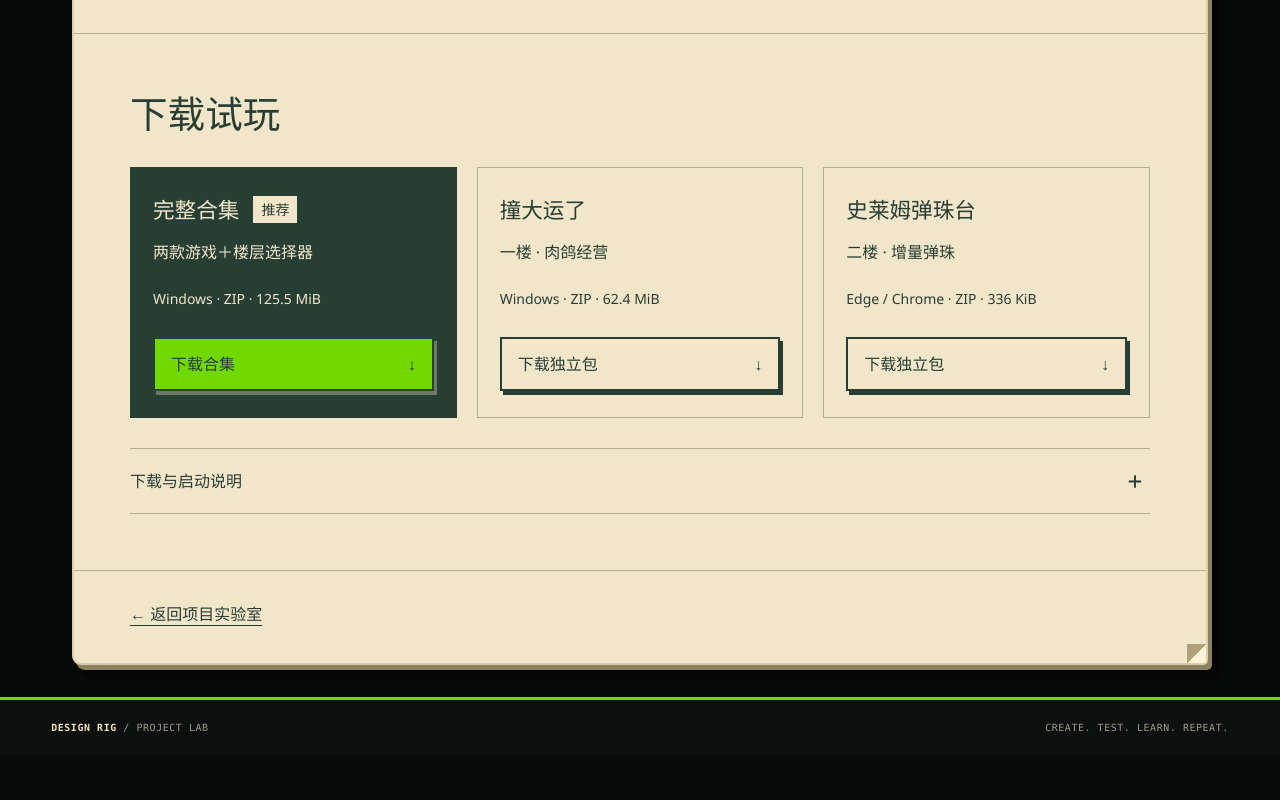
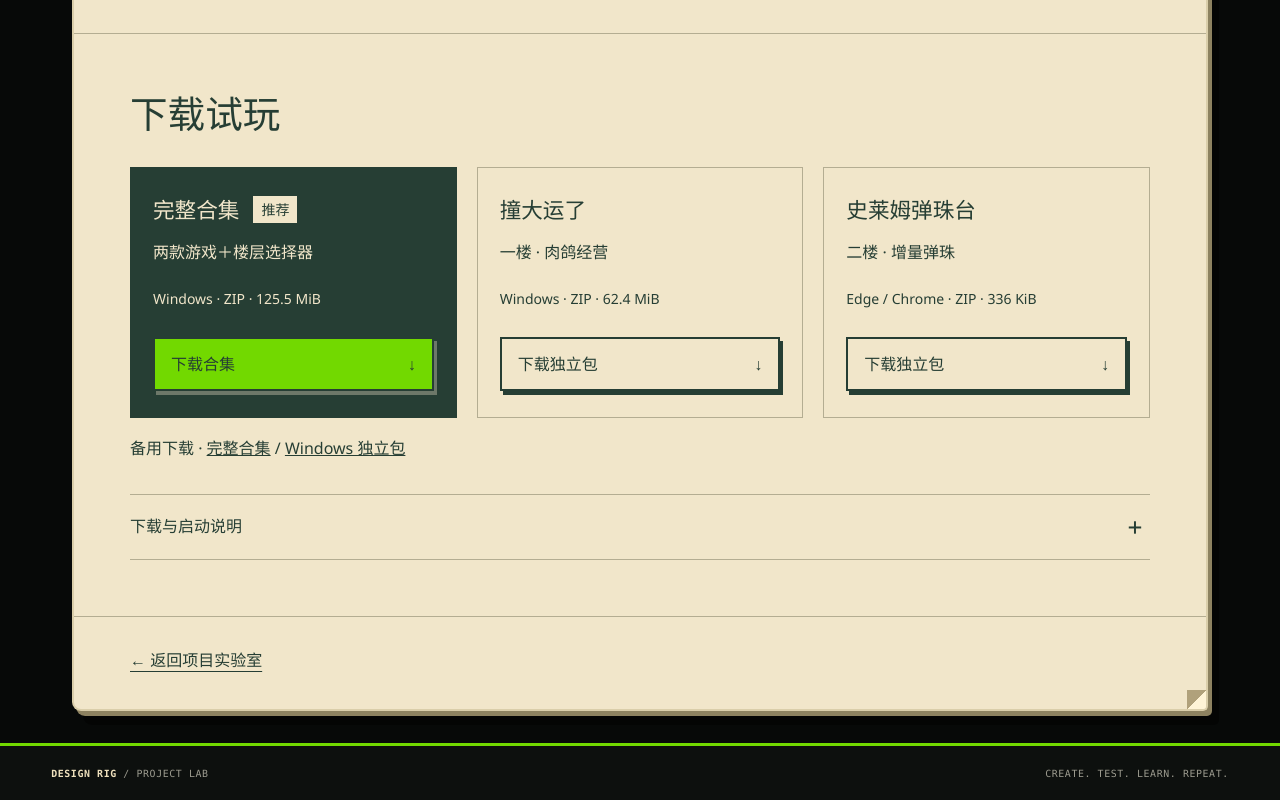
Before and after one commit to WZCFC/wzcfc.github.io, a plain HTML site: page luck.html in a window 1280 px wide. Shown: the part 4280-5080 px from the top of the page. Before the commit the page ends 5035 px from the top, so only its background shows below. Drawn offline with Linux system fonts and the light colour scheme.

Commit message:
Add alternate game downloads

```diff
--- a/luck.html
+++ b/luck.html
@@ -128,6 +128,7 @@
           <article class="luck-download-card"><h3>撞大运了</h3><p>一楼 · 肉鸽经营</p><p class="luck-download-meta">Windows · ZIP · 62.4 MiB</p><a class="luck-button" href="https://github.com/WZCFC/wzcfc.github.io/releases/download/luck-v0.01/luck-v0.01-windows.zip" download="撞大运了_v0.01_Windows独立包.zip">下载独立包 <span aria-hidden="true">↓</span></a></article>
           <article class="luck-download-card"><h3>史莱姆弹珠台</h3><p>二楼 · 增量弹珠</p><p class="luck-download-meta">Edge / Chrome · ZIP · 336 KiB</p><a class="luck-button" href="/downloads/luck-v001/slime-pinball-v0.01.zip" download="史莱姆弹珠台_v0.01_独立包.zip">下载独立包 <span aria-hidden="true">↓</span></a></article>
         </div>
+        <p class="luck-download-meta">备用下载 · <a href="https://design-rig-preview-nov23.pages.dev/downloads/luck-v001/luck-v0.01-full.zip">完整合集</a> / <a href="https://design-rig-preview-nov23.pages.dev/downloads/luck-v001/luck-v0.01-windows.zip">Windows 独立包</a></p>
         <details class="luck-details luck-launch-help"><summary>下载与启动说明</summary><div class="luck-details-body"><h3>完整合集</h3><p>完整解压 ZIP，打开其中的“撞大运了”文件夹，双击 <code>撞大运了.exe</code>，再从大楼入口选择游戏。关闭游戏窗口后可回到大楼。二楼请使用 Edge 或 Chrome 游玩。</p><h3>独立包</h3><p>《撞大运了》解压后双击 <code>撞大运了.exe</code>；《史莱姆弹珠台》解压后请保留整套文件，用 Edge 或 Chrome 打开 <code>史莱姆弹珠台.html</code>。</p><p>《史莱姆弹珠台》的进度保存在当前浏览器中。更换浏览器或移动文件夹后，请先确认原进度是否仍可读取。</p></div></details>
       </section>
       <footer class="luck-end"><a class="luck-text-link" href="./projects.html#luck">← 返回项目实验室</a></footer>
```
